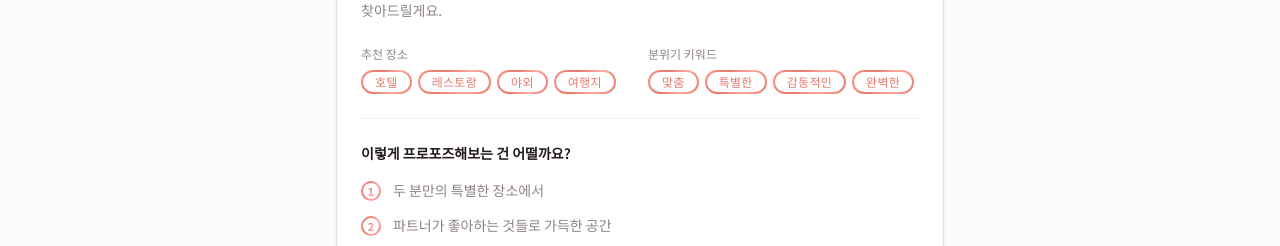
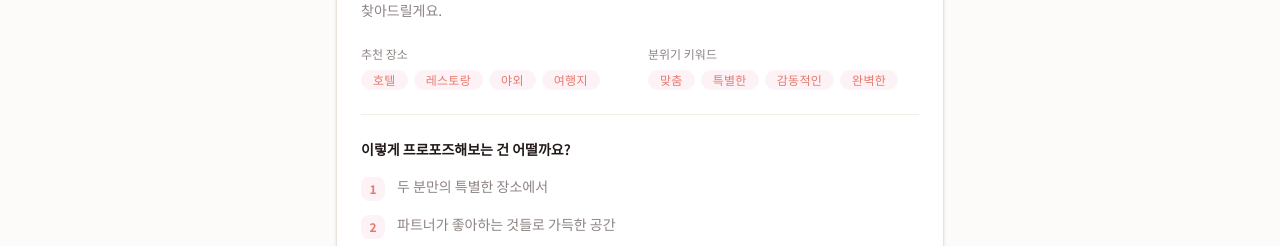
Before and after one commit to weduProject/wedu-frontend, a React (Vite) app: page /onboarding/result in a window 1280 px wide. Shown: the part 706-952 px from the top of the page. Built offline with nearby package versions, Linux system fonts and the light colour scheme; no server answers; a web font is replaced by a local one.

Commit message:
style: 결과페이지 뱃지 스타일을 그라디언트 링에서 솔리드 배경으로 변경

```diff
--- a/src/pages/Onboarding/ResultPage.tsx
+++ b/src/pages/Onboarding/ResultPage.tsx
@@ -104,37 +104,17 @@ export const STYLE_DATA: Record<string, {
 
 function GradientNumberBadge({ number }: { number: number }) {
   return (
-    <span
-      className="relative mt-0.5 flex h-5 w-5 shrink-0 items-center justify-center rounded-full"
-      style={{
-        background: 'linear-gradient(111.47deg, #F79689 0%, #E8796C 33.33%, #FEABA0 66.67%, #E8796C 100%)',
-      }}
-    >
-      {/* 안쪽 원 — 카드 배경(흰색)으로 덮어서 링만 남김 */}
-      <span className="absolute inset-[2px] rounded-full bg-white" />
-      {/* 숫자 텍스트 — 같은 그라디언트를 텍스트에 직접 클리핑 */}
-      <span
-        className="relative text-[11px] font-bold"
-        style={{
-          background: 'linear-gradient(111.47deg, #F79689 0%, #E8796C 33.33%, #FEABA0 66.67%, #E8796C 100%)',
-          WebkitBackgroundClip: 'text',
-          backgroundClip: 'text',
-          color: 'transparent',
-        }}
-      >
-        {number}
-      </span>
+    <span className="mt-0.5 flex h-6 w-6 shrink-0 items-center justify-center rounded-lg bg-primary-light text-xs font-bold text-primary">
+      {number}
     </span>
   );
 }
 
-// 그라디언트 테두리 뱃지 — 바깥 래퍼가 그라디언트 배경, 안쪽 span이 흰 배경으로 1px 얇게 감싸는 방식
+// 핑크 배경 뱃지 — ConnectPage의 스텝 뱃지와 동일한 톤 (그라디언트 테두리 없이 solid bg-primary-light)
 function GradientBadge({ label }: { label: string }) {
   return (
-    <span className="inline-flex rounded-full p-[2px] gradient-primary-bg">
-      <span className="flex items-center rounded-full bg-white px-3 py-1 text-xs font-medium leading-none tracking-[0.3px] text-primary">
-        {label}
-      </span>
+    <span className="inline-flex items-center rounded-full bg-primary-light px-3 py-1 text-xs font-medium leading-none tracking-[0.3px] text-primary">
+      {label}
     </span>
   );
 }
```
